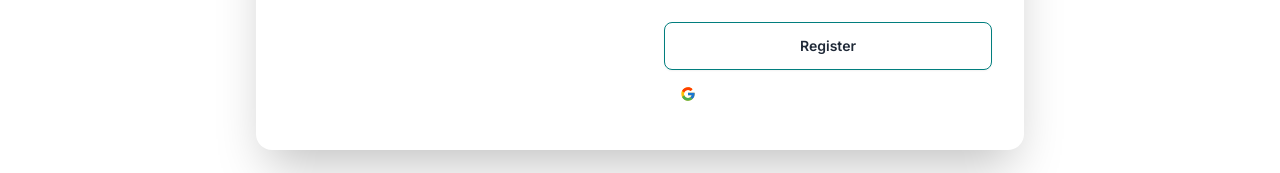
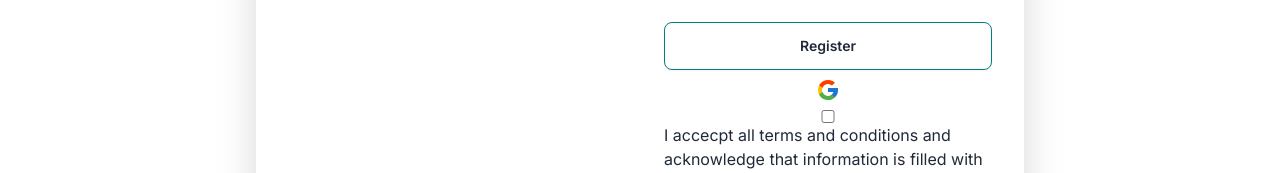
Before and after one commit to Rudalph/LegalConnect, a Next.js app: page /Signup in a window 1280 px wide. Shown: the part 836-1009 px from the top of the page. Built offline with nearby package versions, Linux system fonts and the light colour scheme; no server answers; a web font is replaced by a local one.

Commit message:
final comit by rudalph

```diff
--- a/app/Signup/page.jsx
+++ b/app/Signup/page.jsx
@@ -171,11 +171,14 @@ const Page = () => {
                   <button className=" bg-base-100 border-[#017E7E] btn w-full hover:bg-[#017E7E] hover:text-white" onClick={signUp}>
                     Register
                   </button>
-                  <button className="p-4" onClick={onClickGSI}><FcGoogle/></button>
+                  <button className="ml-36 text-2xl p-2" onClick={onClickGSI}><FcGoogle/></button>
                 </Link>
               </div>
 
             </form>
+            <input type="checkbox" />
+            I accecpt all terms and conditions and acknowledge that information is filled
+            with my knowledge.
           </div>
         </div>
       </div>
```
